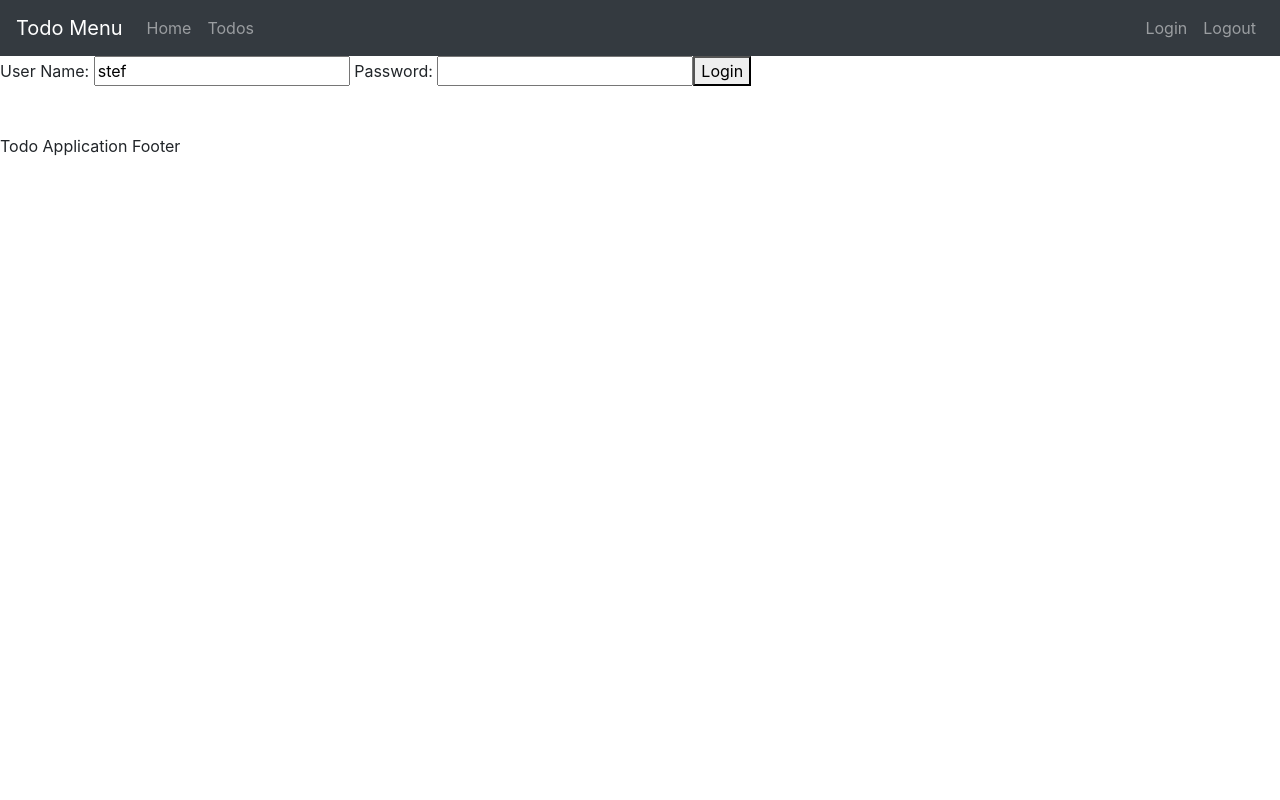
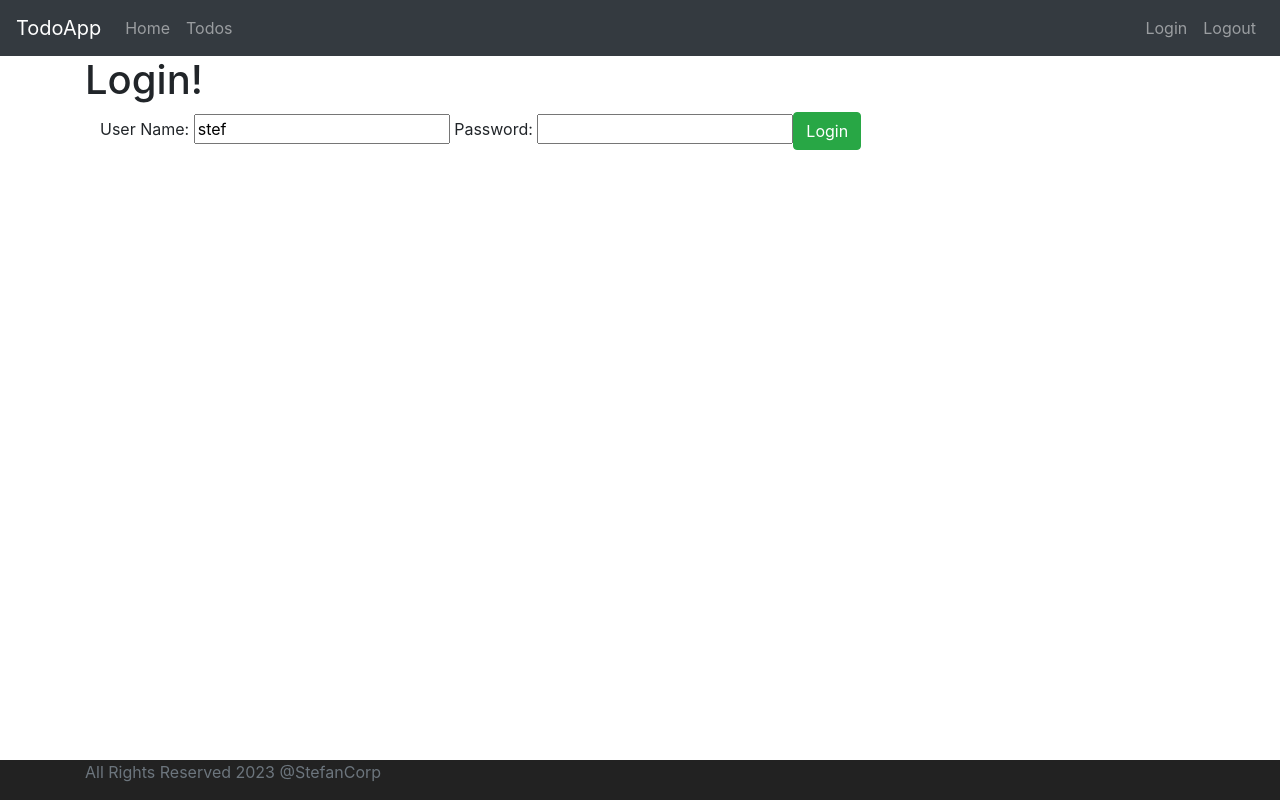
Before and after one commit to StefanJB1995/FullStack-TodoApp, an Angular app in the folder frontend/todo/: page / in a window 1280 px wide. Built offline with nearby package versions, Linux system fonts and the light colour scheme.

Commit message:
bootstrap and CSS

```diff
--- a/frontend/todo/src/app/app.component.html
+++ b/frontend/todo/src/app/app.component.html
@@ -7,6 +7,9 @@
 
 <app-menu></app-menu>
 
-<router-outlet></router-outlet>
+<div class="container">
+  <router-outlet></router-outlet>
+</div>
+
 
 <app-footer></app-footer>
--- a/frontend/todo/src/app/footer/footer.component.css
+++ b/frontend/todo/src/app/footer/footer.component.css
@@ -0,0 +1,7 @@
+.footer {
+    position: absolute;
+    bottom: 0;
+    width: 100%;
+    height: 40px;
+    background-color: #222222;
+}
--- a/frontend/todo/src/app/footer/footer.component.html
+++ b/frontend/todo/src/app/footer/footer.component.html
@@ -1,2 +1,5 @@
-<br><br>
-Todo Application Footer
+<footer class="footer">
+    <div class="container">
+        <span class="text-muted">All Rights Reserved 2023 @StefanCorp</span>
+    </div>
+</footer>
--- a/frontend/todo/src/app/list-todos/list-todos.component.html
+++ b/frontend/todo/src/app/list-todos/list-todos.component.html
@@ -1,5 +1,7 @@
-<table border="1">
-    <caption>My Todo's</caption>
+<h1>My Todo's</h1>
+
+<div class="container">
+    <table class="table">
         <thead>
             <tr>
                 <th>Description</th>
@@ -15,3 +17,4 @@
             </tr>
         </tbody>
     </table>
+</div>
--- a/frontend/todo/src/app/login/login.component.html
+++ b/frontend/todo/src/app/login/login.component.html
@@ -1,9 +1,14 @@
-<small *ngIf="invalidLogin">{{errorMessage}}</small>
+<h1>Login!</h1>
 
-<div>
-    User Name: <input type="text" name="username" [(ngModel)] ="username">
-    Password: <input type="password" name="password" [(ngModel)] ="password">
+<div class="container">
+    <div class="alert alert-warning" *ngIf="invalidLogin">{{errorMessage}}</div>
 
-    <button (click)=handleLogin()>Login</button>
+    <div>
+        User Name: <input type="text" name="username" [(ngModel)]="username">
+        Password: <input type="password" name="password" [(ngModel)]="password">
+
+        <button (click)=handleLogin() class="btn btn-success">Login</button>
+
+    </div>
 
 </div>
--- a/frontend/todo/src/app/menu/menu.component.html
+++ b/frontend/todo/src/app/menu/menu.component.html
@@ -1,6 +1,6 @@
 <header>
     <nav class="navbar navbar-expand-md navbar-dark bg-dark">
-        <div><a href="" class="navbar-brand">Todo Menu</a></div>
+        <div><a routerLink="welcome/stef" class="navbar-brand">TodoApp</a></div>
         <ul class="navbar-nav">
             <li><a routerLink="welcome/stef" class="nav-link">Home</a></li>
             <li><a routerLink="todos" class="nav-link">Todos</a></li>
--- a/frontend/todo/src/app/welcome/welcome.component.html
+++ b/frontend/todo/src/app/welcome/welcome.component.html
@@ -1,8 +1,4 @@
-<div>
-    Welcome {{name}}.
-
-    Welcome to our app.
+<h1>Welcome!</h1>
+<div class="container">
+    Welcome {{name}}. You can manage your todos <a routerLink="/todos">here</a>
 </div>
-<div>
-    You can manage your todos <a routerLink="/todos">here</a>
-</div>
```
Lines whose indentation alone changed are shown as unchanged.
